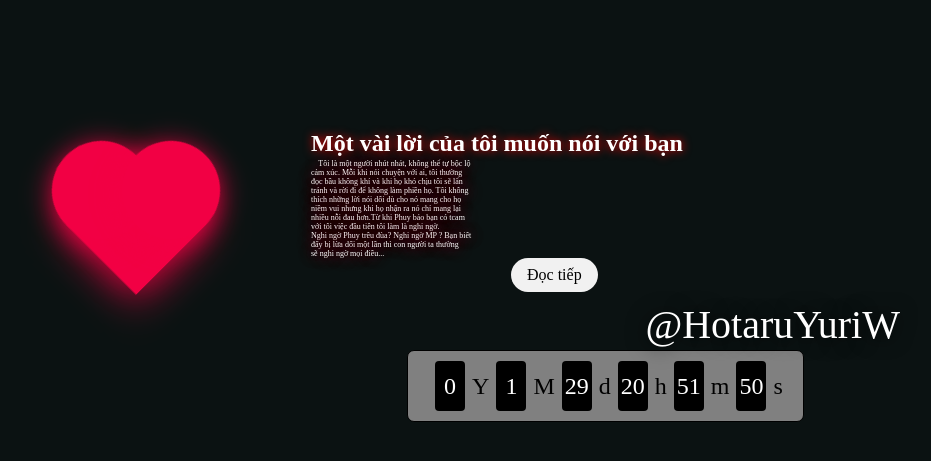
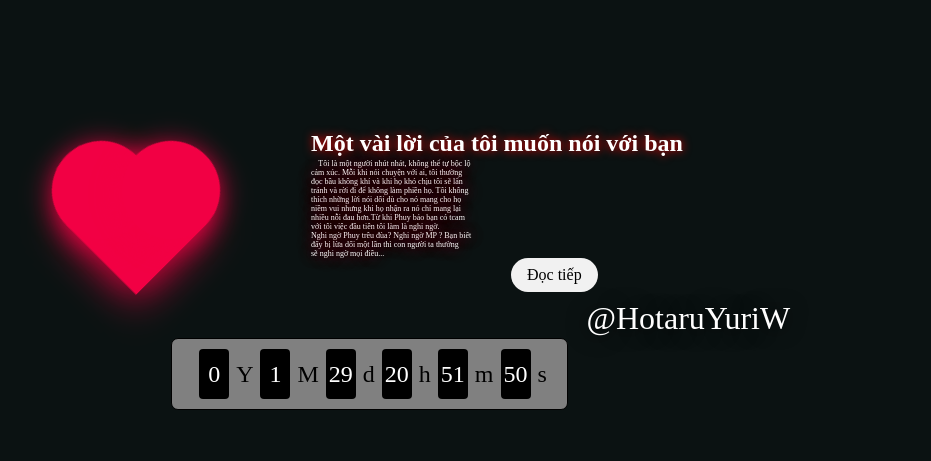
Before and after one commit to YTHzgamer/YTHzgamer.github.io, a PHP site: page /letter/love/index.html in a window 1280 px wide. Shown: the top 461 px of the page, without its empty margins (89-1020 px from the left). Run offline with PHP 8.4, Linux system fonts and the light colour scheme.

Commit message:
Update style.css

```diff
--- a/letter/love/style.css
+++ b/letter/love/style.css
@@ -90,7 +90,7 @@ body{
     border-radius: 2px;
 }
 .kyten{
-	font-size: 2.5em;
+	font-size: 2.0em;
     color: #fff;
     text-shadow: -1px 1px 20px #000000;
     display: block;
@@ -123,7 +123,7 @@ body{
     flex-wrap: wrap;
     justify-content: center;
     align-items: center;
-/*    margin-left: -200px;*/
+    margin-left: -140px;
     justify-content: center;
 }
 .flip-clock {
```
